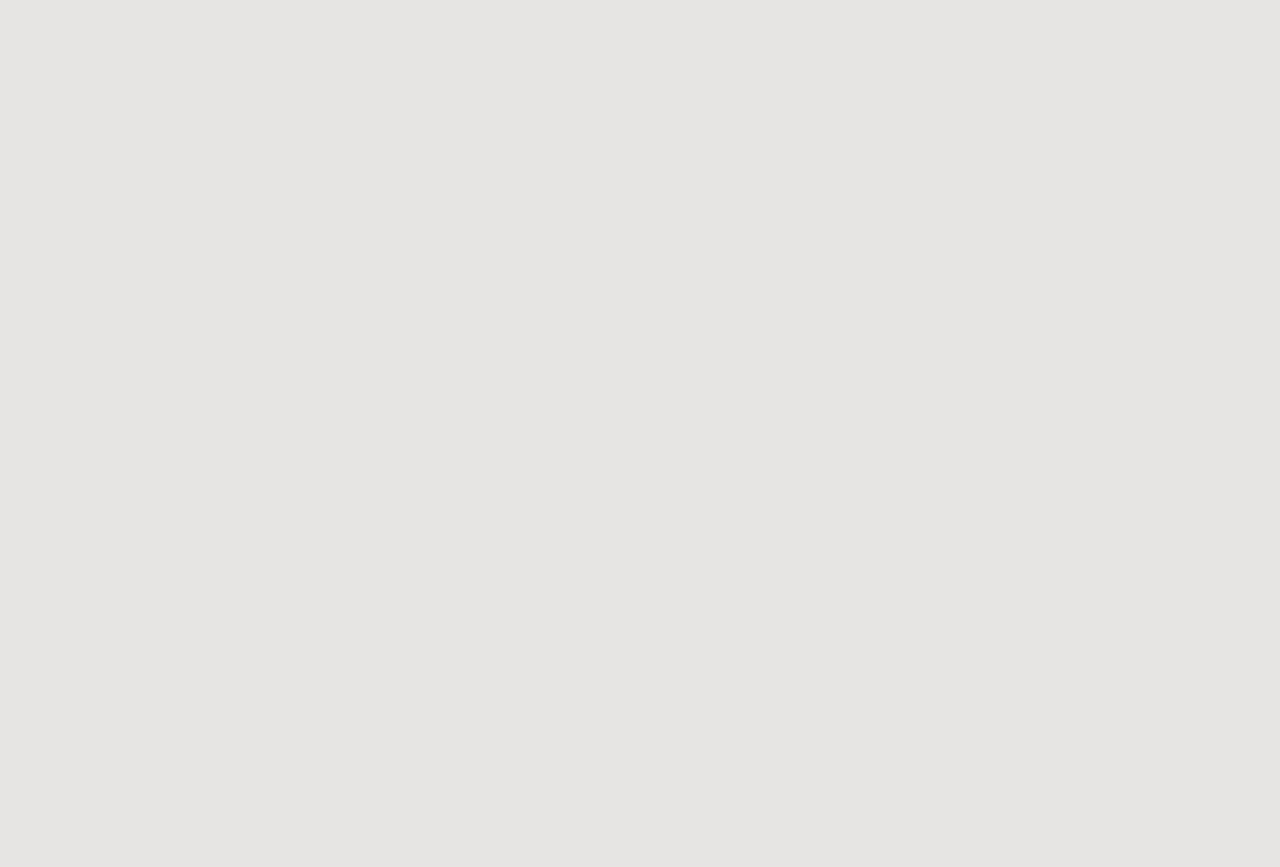
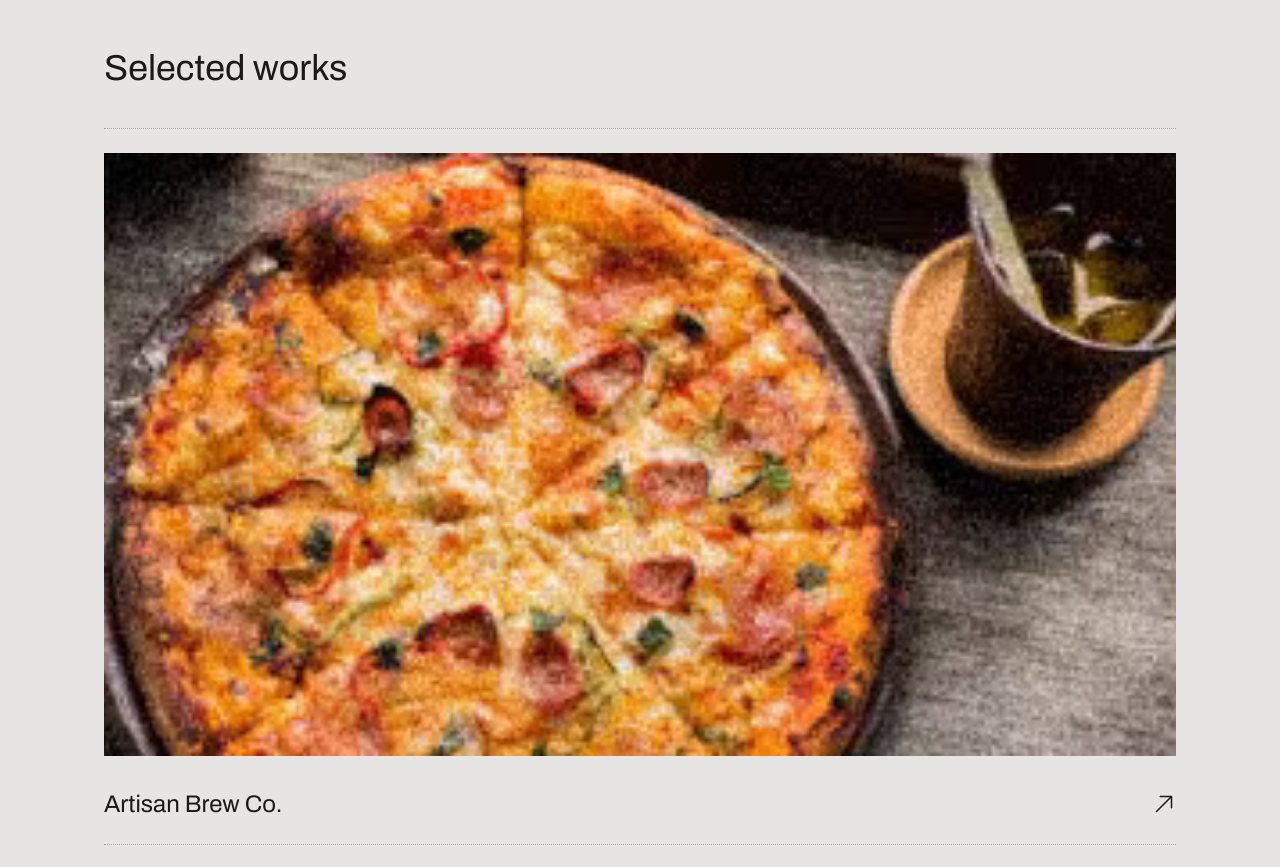
Before and after one commit to Jisap/minimal-single-page-portfolio, a Next.js app: page / in a window 1280 px wide. Shown: the part 1920-2787 px from the top of the page. Before the commit the page ends 1872 px from the top, so only its background shows below. Built offline with nearby package versions, Linux system fonts and the light colour scheme.

Commit message:
Projects

```diff
--- a/src/app/page.tsx
+++ b/src/app/page.tsx
@@ -1,6 +1,7 @@
 import Header from "@/sections/Header";
 import Hero from "@/sections/Hero";
 import Intro from "@/sections/Intro";
+import Projects from "@/sections/Projects";
 
 export default function Home() {
   return (
@@ -8,6 +9,7 @@
       <Header />
       <Hero />
       <Intro />
+      <Projects />
     </>
   )
 }
--- a/src/sections/Projects.tsx
+++ b/src/sections/Projects.tsx
@@ -4,6 +4,7 @@
 import image3 from "@/assets/images/project-3.jpg";
 import image4 from "@/assets/images/project-4.jpg";
 import image5 from "@/assets/images/project-5.jpg";
+import Image from "next/image";
 
 /* eslint-disable-next-line @typescript-eslint/no-unused-vars */
 const projects = [
@@ -30,7 +31,54 @@
 ];
 
 const Projects: FC = () => {
-  return <div>Projects</div>;
+  return (
+    <section className="py-24">
+      <div className="container">
+        <h2 className="text-4xl">
+          Selected works
+        </h2>
+        <div className="mt-10">
+          {projects.map(({name, image}) => (
+            <a
+              href="#"
+              key={name}
+              className="border-t border-stone-400 border-dotted py-6 flex flex-col last:border-b"
+            >
+              <div className="">
+                <div className="aspect-video">
+                  <Image
+                    src={image}
+                    alt={`${name} image`}
+                    className="size-full object-cover"
+                  />
+                </div>
+                <div className="mt-8 flex justify-between items-center">
+                  <h3 className="text-2xl">
+                    {name}
+                  </h3>
+                  <svg
+                    xmlns="http://www.w3.org/2000/svg"
+                    fill="none"
+                    viewBox="0 0 24 24"
+                    strokeWidth="1.5"
+                    stroke="currentColor"
+                    className="size-6"
+                  >
+                    <path
+                      strokeLinecap="round"
+                      strokeLinejoin="round"
+                      d="m4.5 19.5 15-15m0 0H8.25m11.25 0v11.25"
+                    />
+                  </svg>
+
+                </div>
+              </div>
+            </a>
+          ))}
+        </div>
+      </div>
+    </section>
+  )
 };
 
 export default Projects;
```
